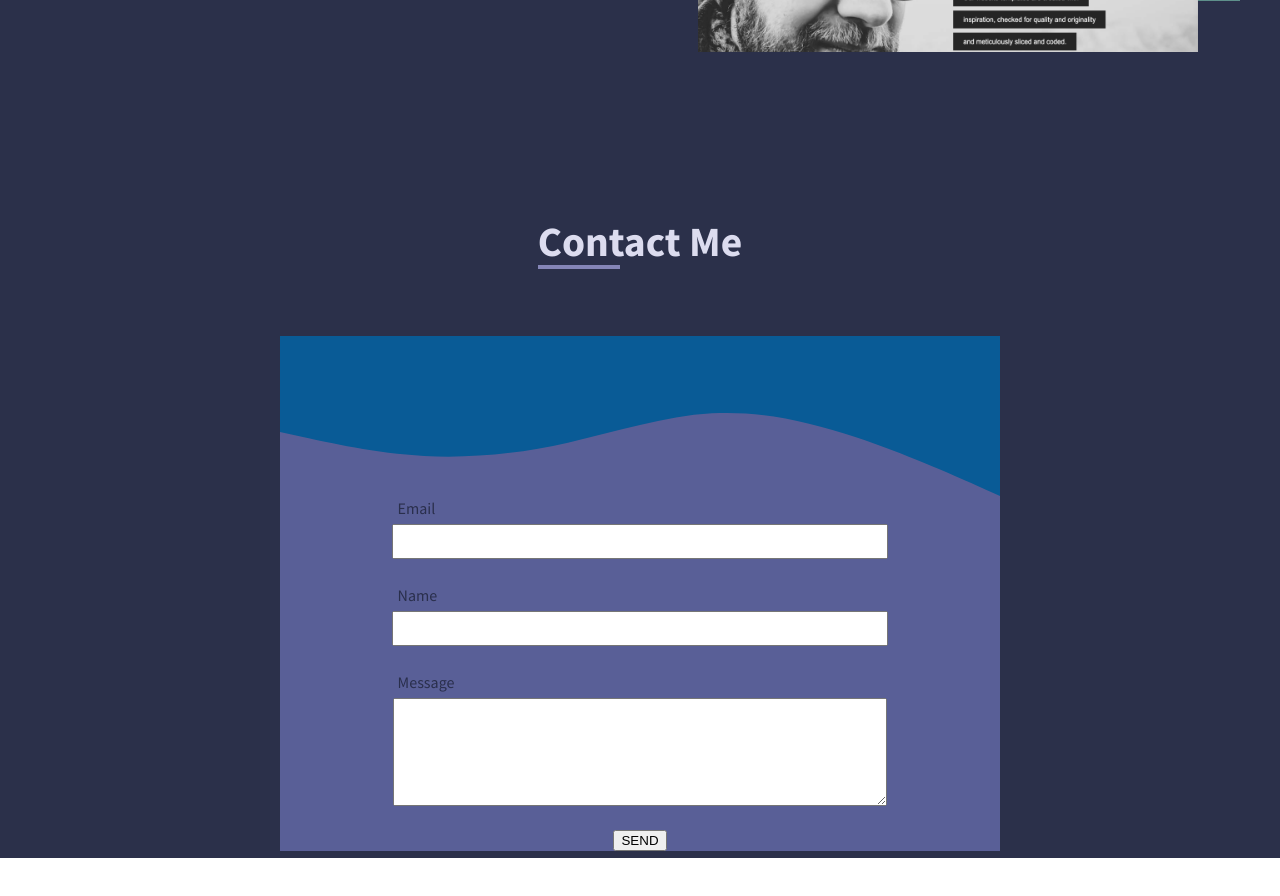
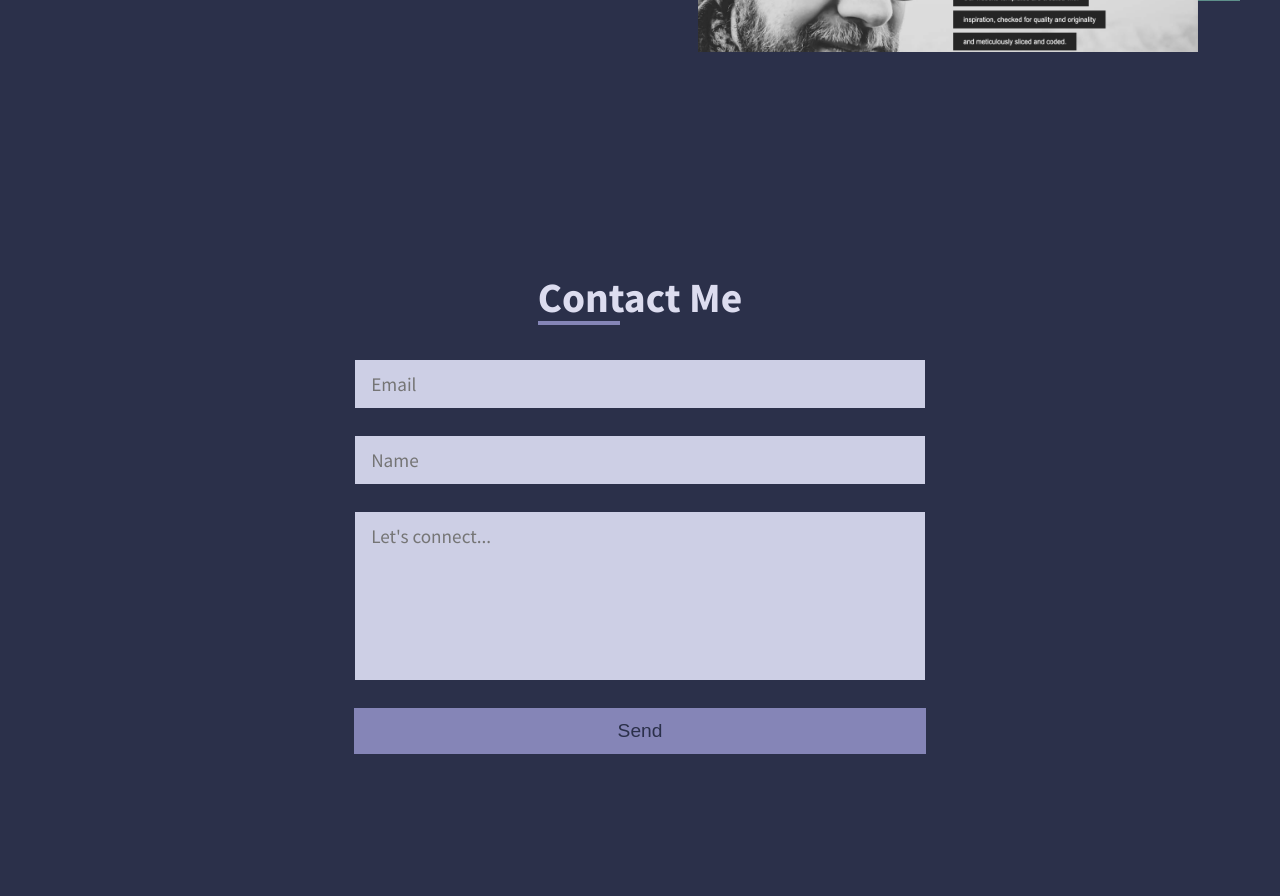
Before and after one commit to jpswt/portfolio, a React (Vite) app: page / in a window 1280 px wide. Shown: the part 2560-3456 px from the top of the page. Before the commit the page ends 3418 px from the top, so only its background shows below. Built offline with nearby package versions, Linux system fonts and the light colour scheme.

Commit message:
fix contact

```diff
--- a/src/App.css
+++ b/src/App.css
@@ -20,6 +20,7 @@ body {
 	--clr-card: hsla(203, 77%, 80%, 0.8);
 	--clr-card2: hsla(205, 26%, 37%, 0.8);
 	--clr-c: hsla(180, 50%, 40%, 0.8);
+	--clr-input: hsla(206, 32%, 85%, 0.8);
 }
 
 .dark {
@@ -31,6 +32,7 @@ body {
 	--clr-card: hsla(234, 76%, 80%, 0.8);
 	--clr-card2: hsla(234, 26%, 47%);
 	--clr-c: hsla(168, 26%, 54%, 0.8);
+	--clr-input: rgb(205, 207, 229);
 }
 
 main {
--- a/src/components/Contact/Contact.css
+++ b/src/components/Contact/Contact.css
@@ -5,12 +5,11 @@
 	flex-direction: column;
 	align-items: center;
 	justify-content: center;
+	padding-bottom: 4rem;
 }
 
 .contact-container .contact-title {
 	width: fit-content;
-	margin-top: 4rem;
-	margin-bottom: 4rem;
 	font-size: 2.6rem;
 	position: relative;
 	padding-top: 80px;
@@ -27,20 +26,16 @@
 }
 
 .contact-container .form-wrapper {
-	width: 60%;
-	/* height: fit-content; */
+	width: 70%;
 	display: flex;
 	flex-direction: column;
 	align-items: center;
 	justify-content: center;
-
-	background-color: var(--clr-card2);
 }
 
 .contact-container .form-wrapper .form-container {
 	height: 100%;
 	width: 80%;
-
 	display: flex;
 	flex-direction: column;
 	align-items: center;
@@ -48,15 +43,24 @@
 }
 .contact-container .form-wrapper .form-container .inputs {
 	width: 80%;
-	padding: 0.5rem 1rem;
+	padding: 0.75rem 1rem;
 	margin: 0.25rem;
 	margin-bottom: 1.5rem;
-	outline-color: var(--clr-c);
+	border: none;
+	background-color: var(--clr-input);
+	font-size: 1.2rem;
+	font-family: 'Source Sans Pro', sans-serif;
+
+	outline-color: var(--clr-primary);
 }
 
-.contact-container .form-wrapper .form-container .form-labels {
-	width: 80%;
-	padding: 0 1.5rem 0 0;
-	text-align: left;
-	color: var(--clr-bg-alt);
+.contact-container .form-wrapper .form-container .btn {
+	width: 85%;
+	padding: 0.75rem 1rem;
+	margin: 0.25rem;
+	text-align: center;
+	background-color: var(--clr-primary);
+	color: var(--clr-bg);
+	font-size: 1.2rem;
+	border: none;
 }
--- a/src/components/Contact/Contact.jsx
+++ b/src/components/Contact/Contact.jsx
@@ -1,9 +1,10 @@
-import React, { useRef } from 'react';
+import React, { useRef, useState } from 'react';
 import emailjs from '@emailjs/browser';
 import wave from './wave.svg';
 import './Contact.css';
 
 const Contact = () => {
+	const [statusMsg, setStatusMsg] = useState('');
 	const form = useRef();
 
 	const sendEmail = (e) => {
@@ -19,6 +20,11 @@ const Contact = () => {
 			.then(
 				(result) => {
 					console.log(result.text);
+					setStatusMsg('Your request has been sent!');
+					form.current.reset();
+					setTimeout(() => {
+						setStatusMsg('');
+					}, 2000);
 				},
 				(error) => {
 					console.log(error.text);
@@ -30,21 +36,37 @@ const Contact = () => {
 		<div className="contact-container" id="contact">
 			<h1 className="contact-title">Contact Me</h1>
 			<div className="form-wrapper">
-				<img src={wave} alt="wave border image" />
 				<form ref={form} onSubmit={sendEmail} className="form-container">
-					<label className="form-labels" htmlFor="email">
-						Email
-					</label>
-					<input type="text" id="email" name="user_email" className="inputs" />
-					<label className="form-labels" htmlFor="name">
-						Name
-					</label>
-					<input id="name" type="text" name="user_name" className="inputs" />
-					<label className="form-labels" htmlFor="message">
-						Message
-					</label>
-					<textarea className="inputs" id="message" name="message" rows="6" />
-					<input type="submit" value="SEND" />
+					<input
+						type="text"
+						id="email"
+						name="user_email"
+						className="inputs"
+						placeholder="Email"
+						required
+					/>
+
+					<input
+						id="name"
+						type="text"
+						name="user_name"
+						className="inputs"
+						placeholder="Name"
+						required
+					/>
+
+					<textarea
+						className="inputs"
+						id="message"
+						name="message"
+						rows="6"
+						style={{ resize: 'none' }}
+						placeholder={`Let's connect...`}
+						required
+					/>
+					<button className="btn" type="submit">
+						{statusMsg ? statusMsg : 'Send'}
+					</button>
 				</form>
 			</div>
 		</div>
```
